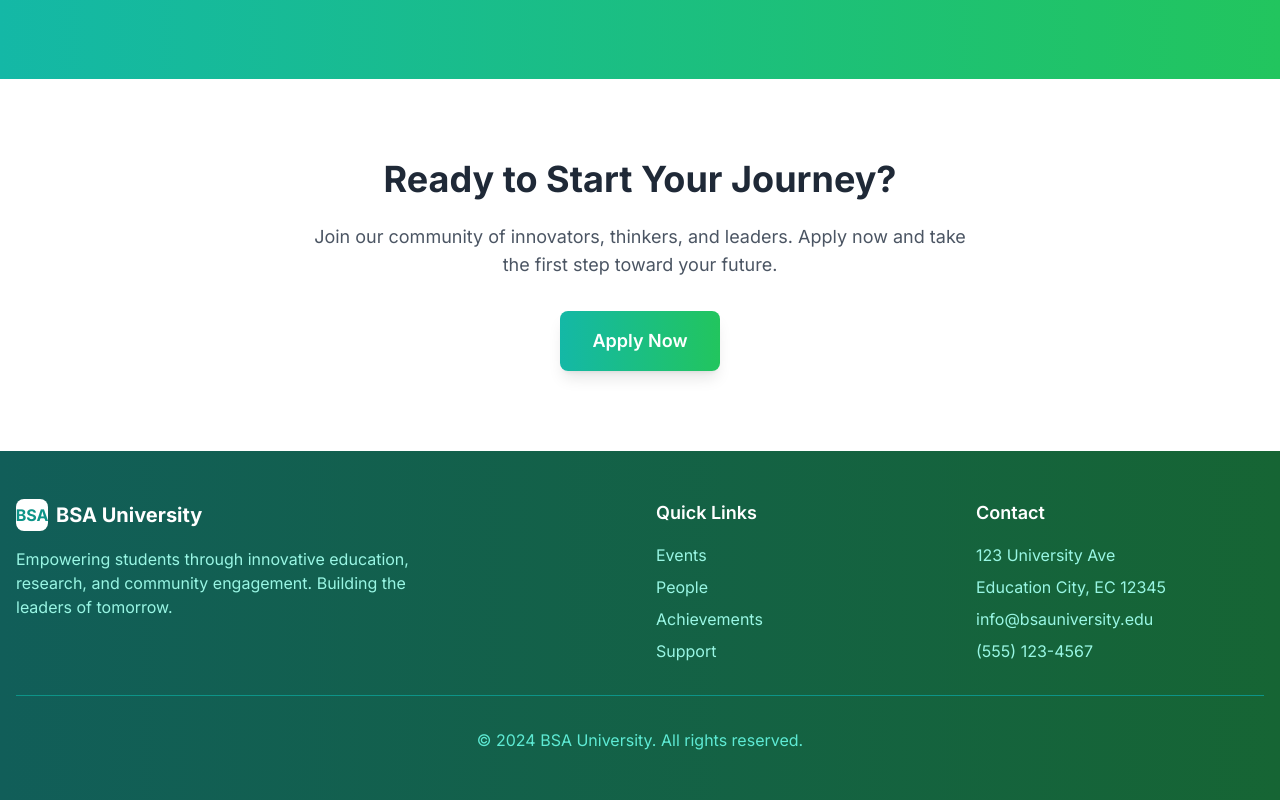
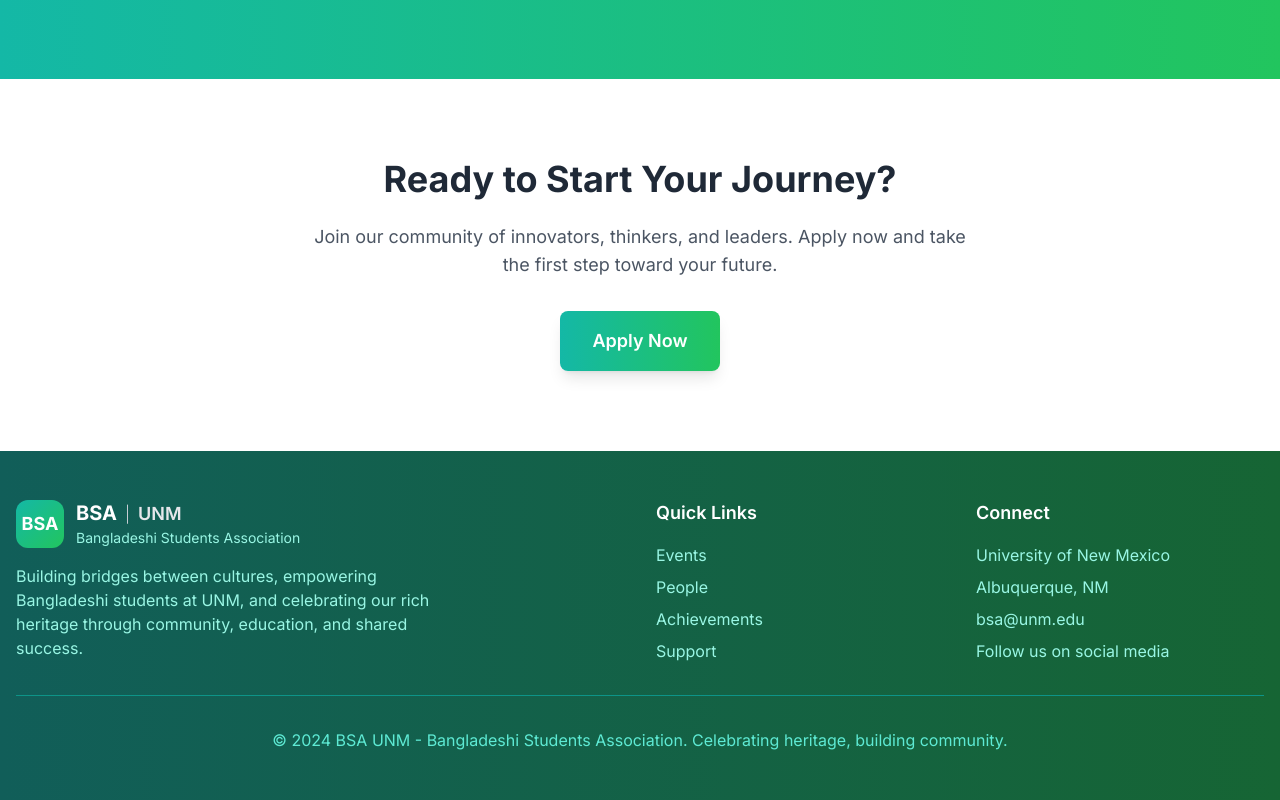
Before and after one commit to SalmanShaikat/bsaunmtesting, a Next.js app: page / in a window 1280 px wide. Shown: the part 1260-2060 px from the top of the page. Built offline with nearby package versions, Linux system fonts and the light colour scheme.

Commit message:
Update Footer.tsx

```diff
--- a/components/Footer.tsx
+++ b/components/Footer.tsx
@@ -1,3 +1,4 @@
+// components/Footer.tsx
 export default function Footer() {
   return (
     <footer className="bg-gradient-to-r from-seafoam-800 to-primary-800 text-white mt-auto">
@@ -5,15 +6,22 @@ export default function Footer() {
         <div className="grid grid-cols-1 md:grid-cols-4 gap-8">
           {/* Brand */}
           <div className="col-span-1 md:col-span-2">
-            <div className="flex items-center space-x-2 mb-4">
-              <div className="w-8 h-8 bg-white rounded-lg flex items-center justify-center">
-                <span className="text-seafoam-600 font-bold">BSA</span>
+            <div className="flex items-center space-x-3 mb-4">
+              <div className="w-12 h-12 bg-gradient-to-br from-seafoam-500 to-primary-500 rounded-xl flex items-center justify-center">
+                <span className="text-white font-bold text-lg">BSA</span>
               </div>
-              <span className="text-xl font-bold">BSA University</span>
+              <div>
+                <div className="flex items-baseline space-x-2">
+                  <span className="text-xl font-bold">BSA</span>
+                  <span className="text-gray-300 font-light">|</span>
+                  <span className="text-lg font-semibold text-gray-200">UNM</span>
+                </div>
+                <p className="text-seafoam-200 text-sm">Bangladeshi Students Association</p>
+              </div>
             </div>
             <p className="text-seafoam-200 max-w-md">
-              Empowering students through innovative education, research, and community engagement.
-              Building the leaders of tomorrow.
+              Building bridges between cultures, empowering Bangladeshi students at UNM,
+              and celebrating our rich heritage through community, education, and shared success.
             </p>
           </div>
 
@@ -30,18 +38,18 @@ export default function Footer() {
 
           {/* Contact */}
           <div>
-            <h3 className="font-semibold text-lg mb-4">Contact</h3>
+            <h3 className="font-semibold text-lg mb-4">Connect</h3>
             <ul className="space-y-2 text-seafoam-200">
-              <li>123 University Ave</li>
-              <li>Education City, EC 12345</li>
-              <li>info@bsauniversity.edu</li>
-              <li>(555) 123-4567</li>
+              <li>University of New Mexico</li>
+              <li>Albuquerque, NM</li>
+              <li>bsa@unm.edu</li>
+              <li>Follow us on social media</li>
             </ul>
           </div>
         </div>
 
         <div className="border-t border-seafoam-600 mt-8 pt-8 text-center text-seafoam-300">
-          <p>&copy; 2024 BSA University. All rights reserved.</p>
+          <p>&copy; 2024 BSA UNM - Bangladeshi Students Association. Celebrating heritage, building community.</p>
         </div>
       </div>
     </footer>
```
